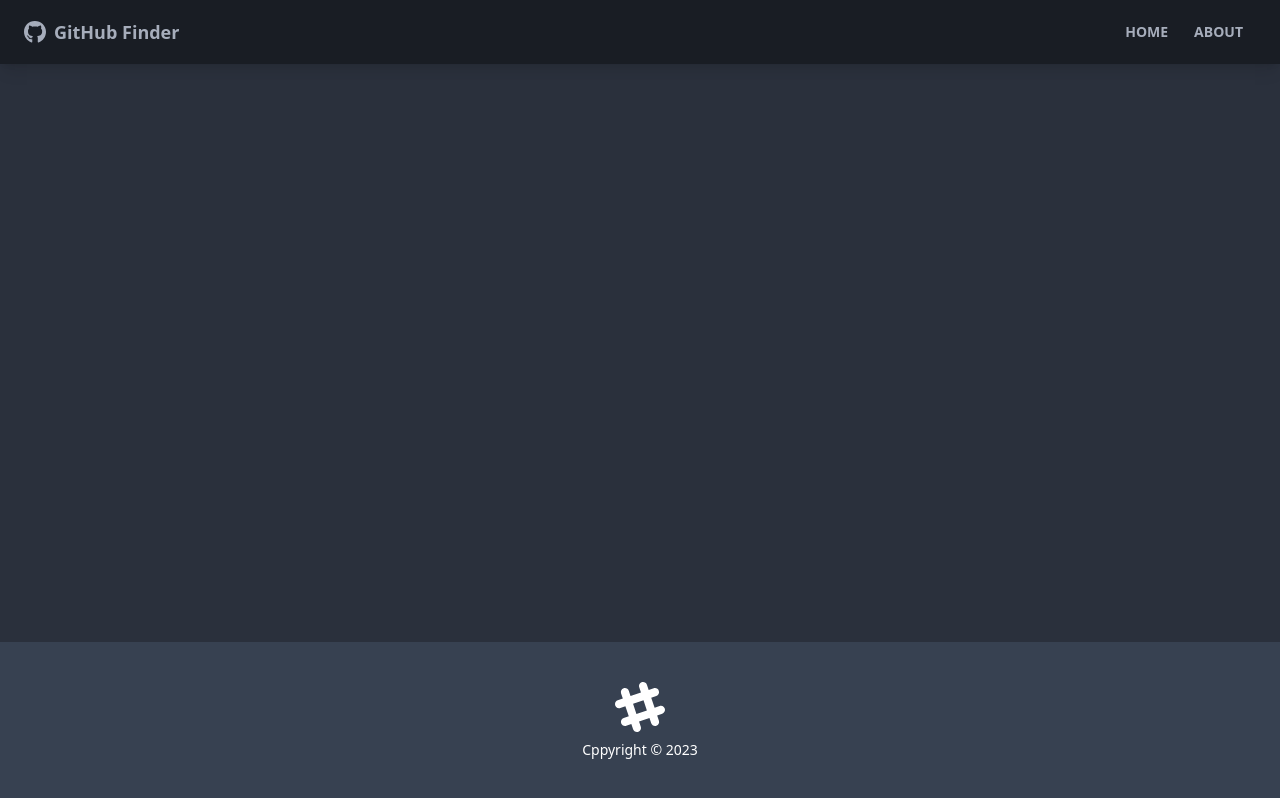
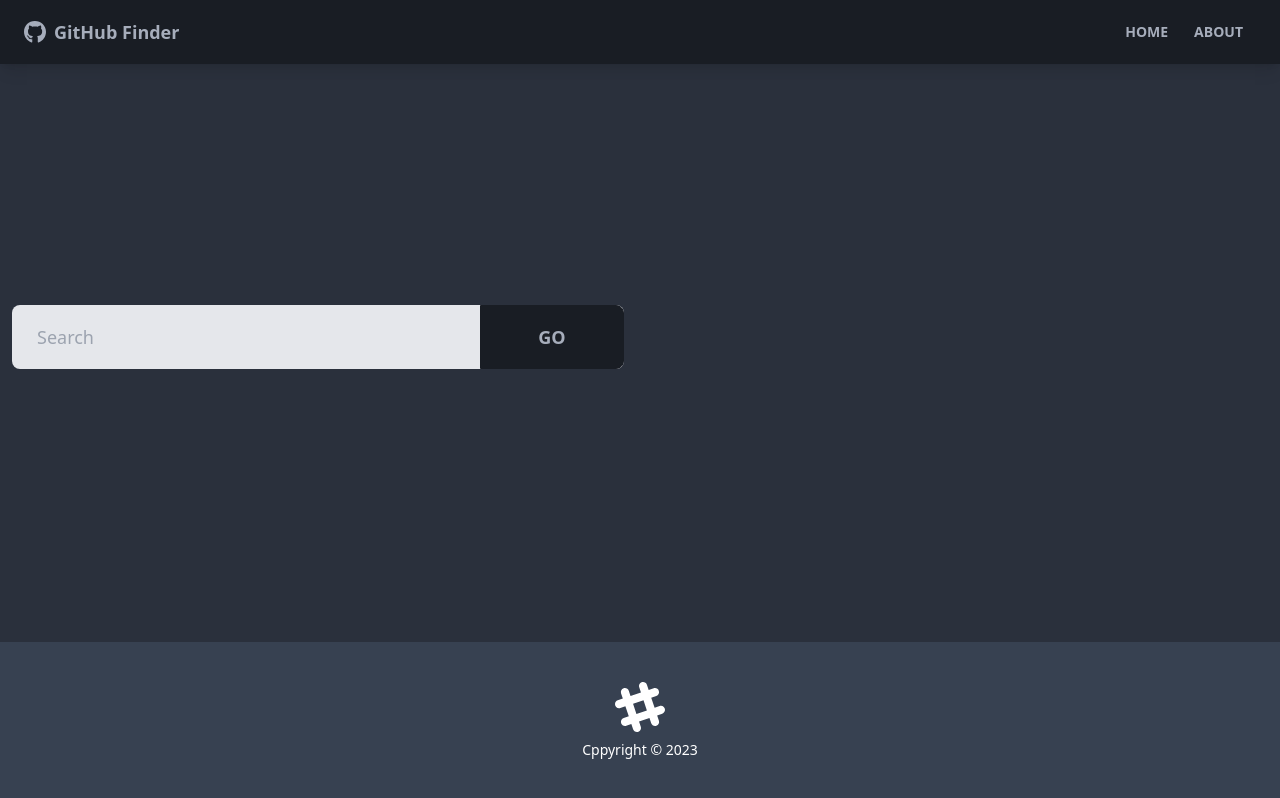
Before and after one commit to nunesxd/react_github_finder, a React (Create React App) app: page / in a window 1280 px wide. Built offline with nearby package versions, Linux system fonts and the light colour scheme; the HTML template or start-up script is replaced by a standard one.

Commit message:
Criação do UserSearch

```diff
--- /dev/null
+++ b/src/components/users/UserSearch.jsx
@@ -0,0 +1,58 @@
+import React, { useState, useContext } from 'react'
+import GithubContext from '../../context/github/GithubContext';
+
+
+function UserSearch() {
+    const {users} = useContext(GithubContext);
+
+    const [text, setText] = useState('');
+
+    const handleChange = (event) => setText(event.target.value);
+
+    const handleSubmit = (event) => {
+        event.preventDefault();
+
+        if(text === '') {
+            alert('Please enter some text !');
+        } else {
+
+
+            setText('');
+        }
+    };
+
+    return (
+        <div className='grid grid-cols-1 xl:grid-cols-2 lg:grid-cols-2 md:grid-cols-2 mb-8 gap-8'>
+          <div>
+            <form onSubmit={handleSubmit}>
+              <div className='form-control'>
+                <div className='relative'>
+                  <input
+                    type='text'
+                    className='w-full pr-40 bg-gray-200 input input-lg text-black'
+                    placeholder='Search'
+                    value={text}
+                    onChange={handleChange}
+                  />
+                  <button
+                    type='submit'
+                    className='absolute top-0 right-0 rounded-l-none w-36 btn btn-lg'
+                  >
+                    Go
+                  </button>
+                </div>
+              </div>
+            </form>
+          </div>
+          { users.length > 0 && (
+            <div>
+                <button className='btn btn-ghost btn-lg'>
+                    Clear
+                </button>
+            </div>
+          ) }
+        </div>
+      )
+}
+
+export default UserSearch
--- a/src/pages/Home.jsx
+++ b/src/pages/Home.jsx
@@ -1,10 +1,12 @@
 import React from 'react'
 import UserResults from '../components/users/UserResults'
+import UserSearch from '../components/users/UserSearch'
 
 
 function Home() {
   return (
     <>
+      <UserSearch />
       <UserResults />
     </>
   )
```
